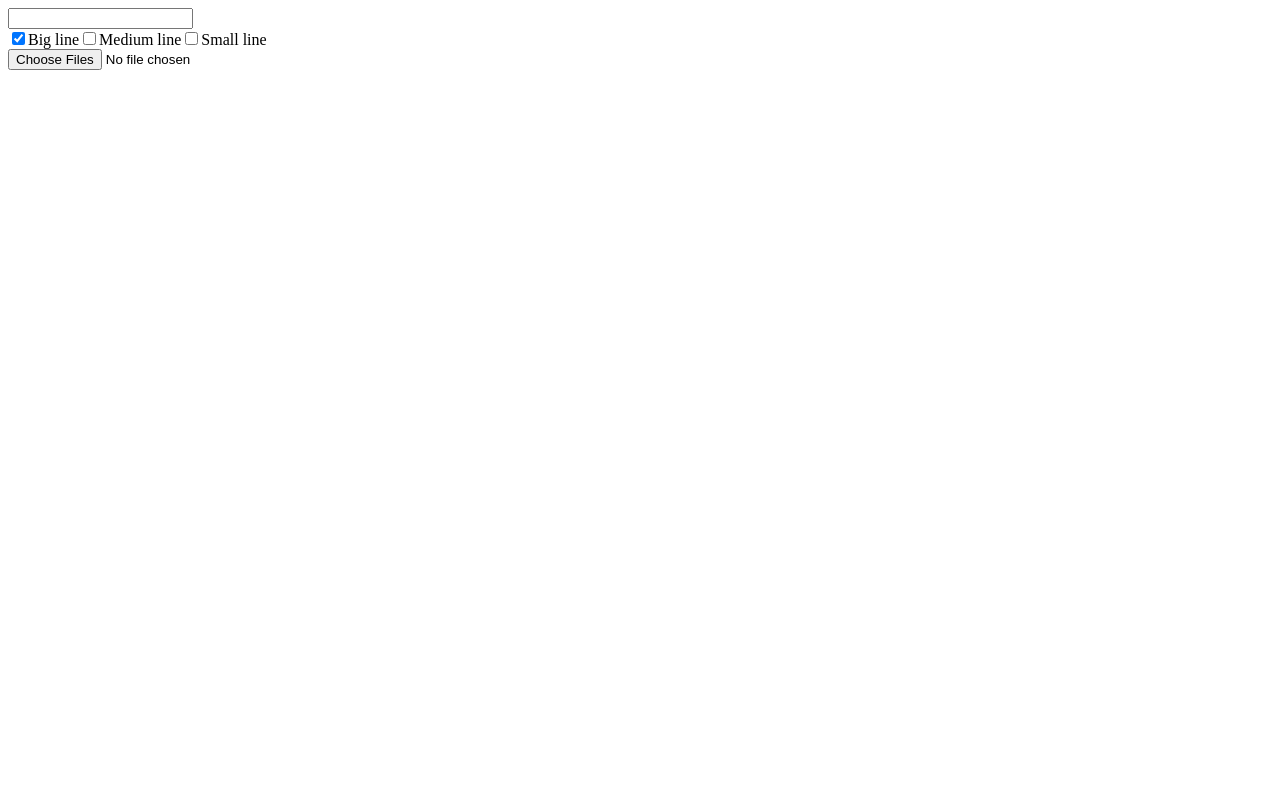
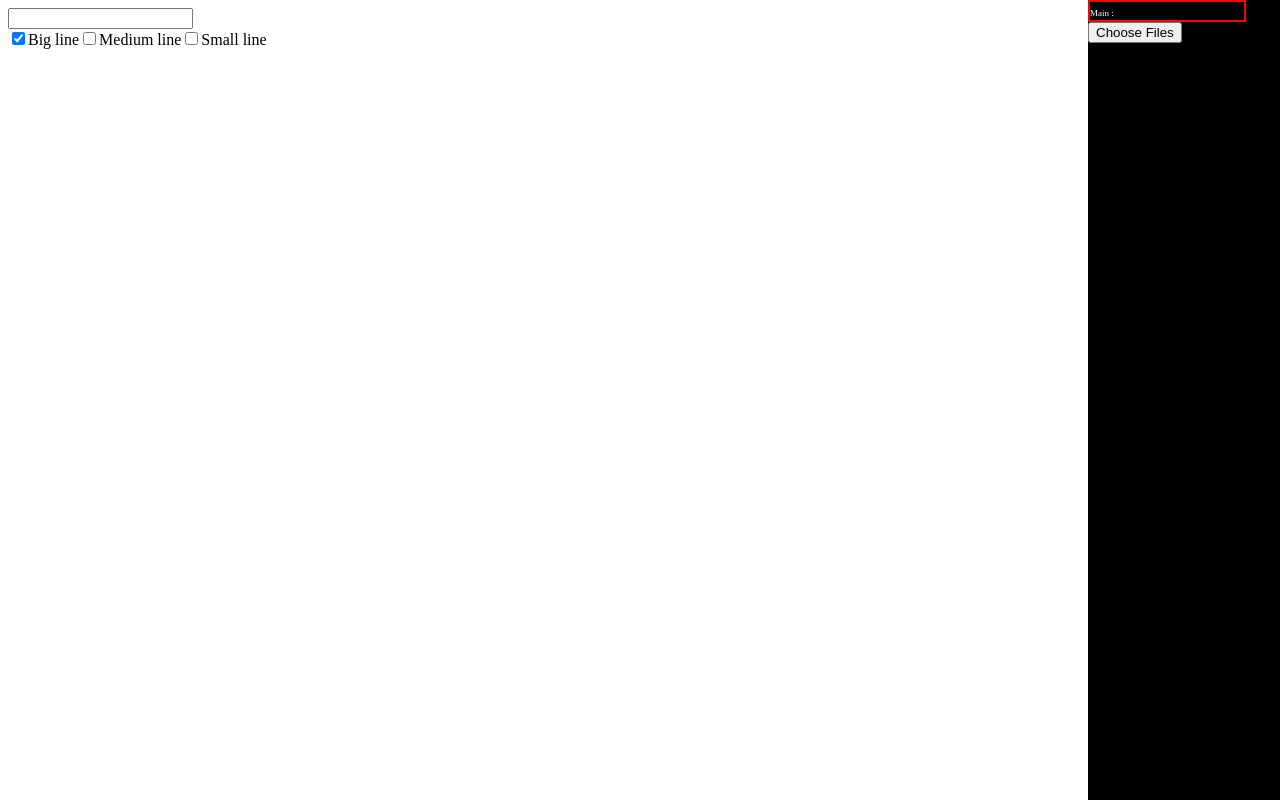
Before and after one commit to Mika-Otter/REACT_Ri7-ProjectF, a React (Vite) app: page / in a window 1280 px wide. Built offline with nearby package versions, Linux system fonts and the light colour scheme.

Commit message:
DONE: Choose typeface, select checkbox or not Component Folder

```diff
--- a/components/folder/folder.module.scss
+++ b/components/folder/folder.module.scss
@@ -0,0 +1,26 @@
+@import url(../../public/styles/_global.scss);
+
+.folder {
+    position: fixed;
+    right: 0;
+    top: 0;
+    bottom: 0;
+    width: 15%;
+    background-color: black;
+
+    &__folder {
+        border: 2px solid red;
+        width: 80%;
+
+        span {
+            color: white;
+            font-family: "Nacelle";
+            font-size: 0.7vw;
+        }
+    }
+}
+
+.fonts > label {
+    color: white;
+    font-size: 0.7vw;
+}
--- a/components/folder/index.jsx
+++ b/components/folder/index.jsx
@@ -2,12 +2,59 @@ import React, { useState } from "react";
 import s from "./folder.module.scss";
 import cn from "classnames";
 
-export default function Folder() {
+export default function Folder({ fonts, setFonts, choosedFonts, setChoosedFonts }) {
+    //update fonts
+    function fileUpload(e) {
+        const fontList = e.target.files;
+        const fontsArray = [];
+
+        for (let i = 0; i < fontList.length; i++) {
+            const reader = new FileReader();
+            reader.onload = (e) => {
+                const fontName = fontList[i].name.split(".")[0]; //store fontName without .ext
+                fontsArray.push({ name: fontName, url: e.target.result, state: false });
+                if (fontsArray.length === fontList.length) {
+                    setFonts(fontsArray);
+                }
+            };
+            reader.readAsDataURL(fontList[i]);
+        }
+    }
+
+    function handleFonts(name, state) {
+        const selectedFont = fonts.find((font) => font.name === name); //find typeface by name
+        if (selectedFont) {
+            selectedFont.state = !selectedFont.state; //switch state
+            setFonts([...fonts]); //set global fonts
+            if (selectedFont.state) {
+                setChoosedFonts([...choosedFonts, selectedFont]); //add to choosed
+            } else {
+                setChoosedFonts(choosedFonts.filter((font) => font !== selectedFont)); //remove to choosed
+            }
+            console.log(choosedFonts);
+        }
+    }
     return (
         <>
             <section className={s.folder}>
                 <div className={s.folder__folder}>
                     <span>Main :</span>
+                    {fonts.map((font) => (
+                        <div className={s.fonts} key={font.name}>
+                            <input
+                                type="checkbox"
+                                name={font.name}
+                                checked={font.state}
+                                onChange={() => handleFonts(font.name, font.state)}
+                            />
+                            <label htmlFor={font.name} style={{ fontFamily: `${font.name}` }}>
+                                {font.name}
+                            </label>
+                        </div>
+                    ))}
+                </div>
+                <div className={s.test__buttons}>
+                    <input type="file" accept=".ttf,.otf" multiple onChange={fileUpload} />
                 </div>
             </section>
         </>
--- a/components/testText/index.jsx
+++ b/components/testText/index.jsx
@@ -2,7 +2,7 @@ import React, { useState } from "react";
 import s from "./testText.module.scss";
 import cn from "classnames";
 
-export default function TestText() {
+export default function TestText({ fonts, setFonts, choosedFonts }) {
     const [test, setTest] = useState("");
     const [checkboxes, setCheckboxes] = useState({
         bigCheckbox: true,
@@ -31,29 +31,10 @@ export default function TestText() {
         }
     };
 
-    //update fonts
-    const [fonts, setFonts] = useState([]);
-    const fileUpload = (e) => {
-        const fontList = e.target.files;
-        const fontsArray = [];
-
-        for (let i = 0; i < fontList.length; i++) {
-            const reader = new FileReader();
-            reader.onload = (e) => {
-                const fontName = fontList[i].name.split(".")[0]; //store fontName without .ext
-                fontsArray.push({ name: fontName, url: e.target.result });
-                if (fontsArray.length === fontList.length) {
-                    setFonts(fontsArray);
-                }
-            };
-            reader.readAsDataURL(fontList[i]);
-        }
-    };
-
     return (
         <>
             {fonts.map((font, index) => (
-                <style>
+                <style key={`style-${index}`}>
                     {`
                         @font-face {
                             font-family: '${font.name}';
@@ -105,30 +86,38 @@ export default function TestText() {
                         />
                         <label htmlFor="bigLine">Small line</label>
                     </div>
-                    <div className={s.test__buttons}>
-                        <input type="file" accept=".ttf,.otf" multiple onChange={fileUpload} />
-                    </div>
                 </div>
             </section>
             <section>
-                {fonts.map((font, index) => (
-                    <div className={s.test__view}>
+                {choosedFonts.map((font, index) => (
+                    <div className={s.test__view} key={`font-${index}`}>
                         {checkboxes.bigCheckbox && (
-                            <span className={cn(`font-${font.name}`, s.test__view__big)}>
+                            <span
+                                key={`big-${index}`}
+                                className={cn(`font-${font.name}`, s.test__view__big)}
+                            >
                                 {test == "" ? "It's a magical thing" : test}
                             </span>
                         )}
                         {checkboxes.mediumCheckbox && (
-                            <span className={cn(`font-${font.name}`, s.test__view__medium)}>
+                            <span
+                                key={`medium-${index}`}
+                                className={cn(`font-${font.name}`, s.test__view__medium)}
+                            >
                                 {test == "" ? "It's a magical thing" : test}
                             </span>
                         )}
                         {checkboxes.smallCheckbox && (
-                            <span className={cn(`font-${font.name}`, s.test__view__small)}>
+                            <span
+                                key={`big-${index}`}
+                                className={cn(`font-${font.name}`, s.test__view__small)}
+                            >
                                 {test == "" ? "It's a magical thing" : test}
                             </span>
                         )}
-                        <span className={s.test__view__typeface}>{font.name}</span>
+                        <span key={index} className={s.test__view__typeface}>
+                            {font.name}
+                        </span>
                     </div>
                 ))}
             </section>
--- a/src/App.jsx
+++ b/src/App.jsx
@@ -1,11 +1,21 @@
 import { useState } from "react";
 
 import TestText from "../components/testText";
+import Folder from "../components/folder";
 
 export default function App() {
+    const [fonts, setFonts] = useState([]);
+    const [choosedFonts, setChoosedFonts] = useState([]);
+
     return (
         <>
-            <TestText />
+            <TestText fonts={fonts} setFonts={setFonts} choosedFonts={choosedFonts} />
+            <Folder
+                fonts={fonts}
+                setFonts={setFonts}
+                choosedFonts={choosedFonts}
+                setChoosedFonts={setChoosedFonts}
+            />
         </>
     );
 }
```
